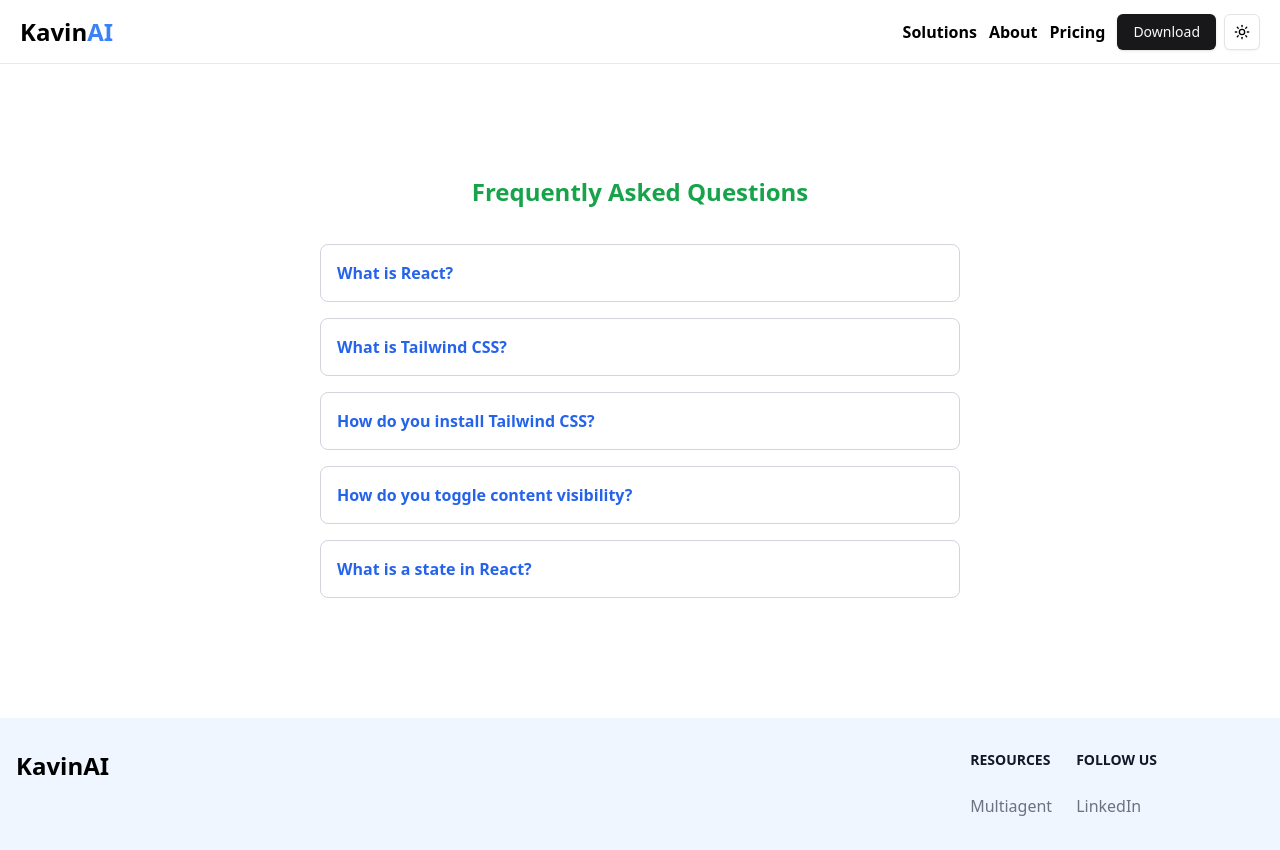
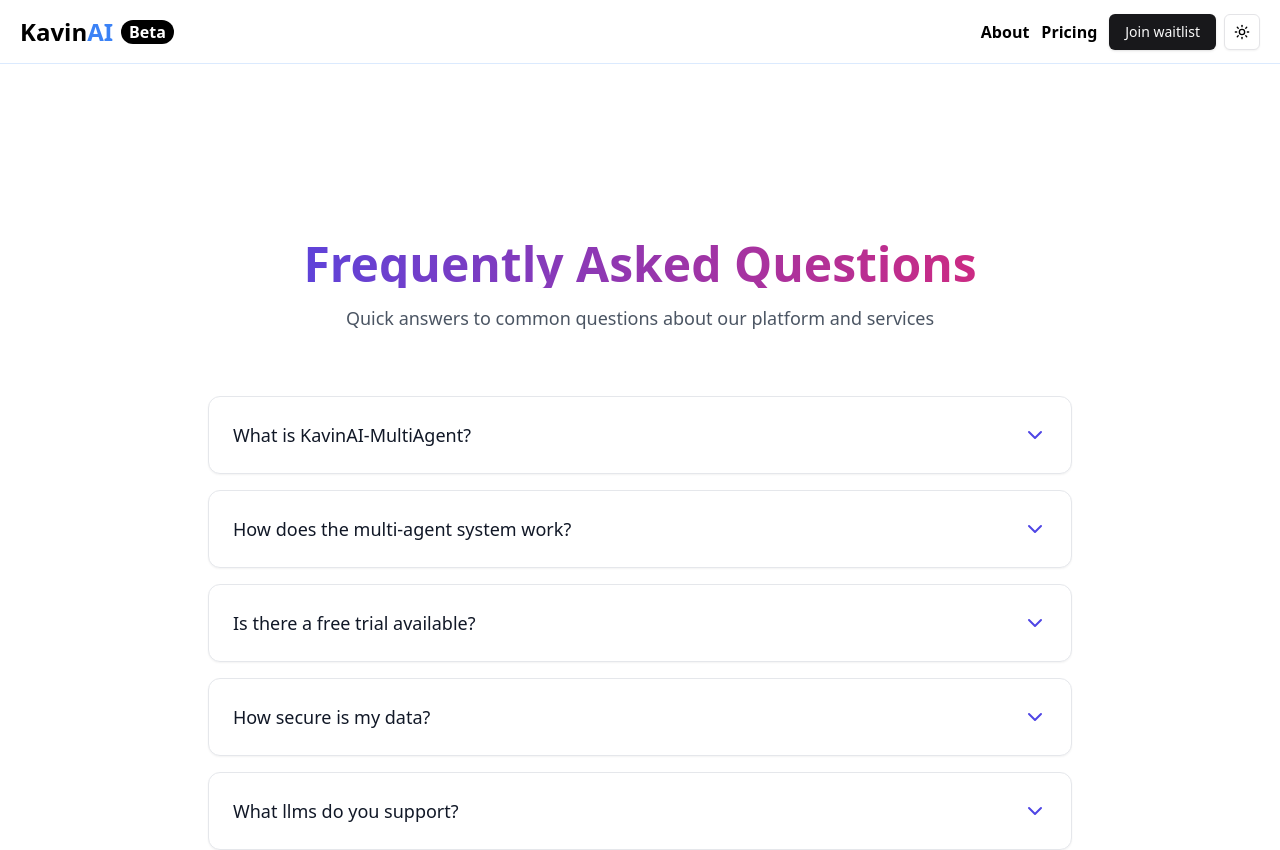
Before and after one commit to krkavinraj/kavinai-website, a Next.js app: page /questions in a window 1280 px wide. Shown: the top 850 px of the page. Built offline with nearby package versions, Linux system fonts and the light colour scheme.

Commit message:
added waitlist

```diff
--- a/src/app/(pages)/page.tsx
+++ b/src/app/(pages)/page.tsx
@@ -1,7 +1,9 @@
+import FAQ from "@/components/faq";
 import { Hero } from "@/components/hero";
 import { PainPoints } from "@/components/pain-points";
 import { PricingComp } from "@/components/pricing-comp";
 import { UseCases } from "@/components/use-cases";
+import { Waitlist } from "@/components/waitlist";
 import { WhyUs } from "@/components/why-us";
 
 // code
@@ -15,9 +17,10 @@
       <PainPoints />
       </div>
       <WhyUs />
+      <Waitlist />
+      <FAQ />
       <PricingComp />
       {/* <Testimonial /> */}
-      {/* <FAQ /> */}
     </main>
   );
 }
--- a/src/components/faq.tsx
+++ b/src/components/faq.tsx
@@ -1,4 +1,5 @@
 "use client";
+import { ChevronDownIcon } from 'lucide-react';
 import React, { useState } from 'react';
 
 const FAQ = () => {
@@ -6,26 +7,25 @@
 
   const faqs = [
     {
-      question: `What is React?`,
-      answer: `React is a JavaScript
-                     library for building user interfaces.`
+      question: "What is KavinAI-MultiAgent?",
+      answer: "KavinAI-MultiAgent is an advanced AI agent desktop application that leverages multiple specialized agents working in tandem to automate complex tasks and supercharge productivity."
     },
     {
-      question: `What is Tailwind CSS?`,
-      answer: `Tailwind CSS is a utility-first
-                     CSS framework for creating custom designs.` },
+      question: "How does the multi-agent system work?",
+      answer: "Our system coordinates specialized AI agents, each optimized for specific tasks, to collaborate and solve problems more efficiently than single-agent systems."
+    },
     {
-      question: `How do you install Tailwind CSS?`,
-      answer: `You can install Tailwind CSS using npm
-                     and configure it in your project.`},
+      question: "Is there a free trial available?",
+      answer: "Yes, you can try KavinAI-MultiAgent for free right now by joining waitlist. But in future KavinAI-Multiagent will be paid."
+    },
     {
-      question: `How do you toggle content visibility?`,
-      answer: `You can use state management in
-                     React to toggle content visibility.` },
+      question: "How secure is my data?",
+      answer: "We use enterprise-grade encryption and comply with global data protection regulations. Your data remains private and is never used for training our models. You can store your data in your system too."
+    },
     {
-      question: `What is a state in React?`,
-      answer: `State is an object that holds the
-                     values that determine the behavior of a component.` }
+      question: "What llms do you support?",
+      answer: "We support many state of the art llms like GPT-4o, Deepseek R1, Llama-3.3 etc."
+    }
   ];
 
   const handleToggle = (index: number) => {
@@ -33,31 +33,47 @@
   };
 
   return (
-    <div className="max-w-2xl mx-auto p-4 pb-10">
-      <h1 className="text-2xl font-bold
-                           mb-9 mt-4 text-green-600 dark:text-white
-                           text-center">
-        Frequently Asked Questions
-      </h1>
+    <section className="max-w-4xl mx-auto px-4 py-16 sm:py-24">
+      <div className="text-center mb-16">
+        <h2 className="text-4xl md:text-5xl font-bold bg-gradient-to-r from-indigo-600 to-pink-600 dark:from-indigo-400 dark:to-pink-400 bg-clip-text text-transparent">
+          Frequently Asked Questions
+        </h2>
+        <p className="mt-4 text-lg text-gray-600 dark:text-gray-300 max-w-2xl mx-auto">
+          Quick answers to common questions about our platform and services
+        </p>
+      </div>
+
       <div className="space-y-4">
         {faqs.map((faq, index) => (
-          <div key={index} className="border border-gray-300
-                                                rounded-lg p-4">
+          <div
+            key={index}
+            className="group bg-white dark:bg-gray-800/50 backdrop-blur-sm border border-gray-200 dark:border-gray-700 rounded-xl shadow-sm hover:shadow-md transition-all duration-200"
+          >
             <button
               onClick={() => handleToggle(index)}
-              className="w-full text-left
-                                       font-semibold text-blue-600 dark:text-white
-                                       hover:text-blue-800 focus:outline-none"
+              className="w-full flex justify-between items-center p-6"
             >
-              {faq.question}
+              <span className="text-lg font-medium text-gray-900 dark:text-gray-100 text-left pr-4">
+                {faq.question}
+              </span>
+              <ChevronDownIcon className={`w-6 h-6 text-indigo-600 dark:text-indigo-400 transform transition-transform ${
+                openIndex === index ? 'rotate-180' : ''
+              }`} />
             </button>
-            <p className={`mt-2 text-gray-700 dark:text-gray-300 ${openIndex === index ? '' : 'hidden'} transition-all duration-100`}>
-              {faq.answer}
-            </p>
+
+            <div className={`overflow-hidden transition-all duration-300 ${
+              openIndex === index ? 'max-h-96 opacity-100' : 'max-h-0 opacity-0'
+            }`}>
+              <div className="px-6 pb-6 pt-2 border-t border-gray-100 dark:border-gray-700/50">
+                <p className="text-gray-600 dark:text-gray-300 leading-relaxed">
+                  {faq.answer}
+                </p>
+              </div>
+            </div>
           </div>
         ))}
       </div>
-    </div>
+    </section>
   );
 };
 
--- a/src/components/hero.tsx
+++ b/src/components/hero.tsx
@@ -10,7 +10,7 @@
       <section className="tag_line text-center md:mx-0 mx-5">
         <h1 className='md:text-6xl text-4xl font-bold md:pt-16 pt-10 lg:w-[40%] md:w-[60%] w-[100%] mx-auto md:leading-[4rem] leading-[3rem]'><span className='text-purple-500'>MultiAgents</span> Made To Understand You</h1>
         <p className='mt-2 mx-auto lg:w-[40%] md:w-[60%] w-[100%] dark:text-gray-400 text-gray-800'>An AI agent designed to control your entire PC through simple prompts, handling tasks just like a human—seamlessly, efficiently, and intuitively.</p>
-        <Link href={'/download'}><Button className='mt-5 md:text-xl text-lg px-7 py-7'>Download for desktop</Button></Link>
+        <Link href={'/waitlist'}><Button className='mt-5 md:text-xl text-lg px-7 py-7'>Join the waitlist</Button></Link>
       </section>
       <section className="feature_image md:mx-auto md:px-0 px-5 md:w-1/2 w-full mt-10">
         <Image className='rounded-lg' src={app_image} alt='kavinai' />
--- a/src/components/navbar.tsx
+++ b/src/components/navbar.tsx
@@ -18,19 +18,19 @@
     }
     return (
         <nav className='sticky top-0 left-0 z-50 flex justify-between backdrop-filter backdrop-blur-lg border-b-[.5px] border-b-blue-100 dark:border-b-[#474f57] bg-[#ffffff54] dark:bg-[#111827d8] h-16 items-center px-5'>
-            <div className="left_side">
+            <div className="left_side flex items-center">
                 <div className="logo text-2xl font-bold">
                     <Link href={'/'}><h1>Kavin<span className='text-blue-500'>AI</span></h1></Link>
                 </div>
+                <Link className='beta_button ml-2 md:block hidden bg-black dark:bg-white text-white dark:text-black font-semibold px-2 rounded-full' href={'/'}>Beta</Link>
             </div>
             <div className="right_side flex items-center">
                 <ul className={`pages md:flex block md:static absolute top-16 left-0 text-center w-full justify-center md:bg-transparent bg-[#ffffff] dark:bg-[#111827] ${nav ? "translate-x-0" : "-translate-x-full"} md:translate-x-0 duration-100`}>
-                    <li className='mr-3 font-semibold hover:underline underline-offset-2 transition-all duration-100 md:my-0 my-5'><Link href='/'>Solutions</Link></li>
                     <li className='mr-3 font-semibold hover:underline underline-offset-2 transition-all duration-100 md:my-0 my-5'><Link target='_' href='https://www.linkedin.com/company/kavinai/about/'>About</Link></li>
                     <li className='mr-3 font-semibold hover:underline underline-offset-2 transition-all duration-100 md:my-0 my-5'><Link href='/pricing'>Pricing</Link></li>
                 </ul>
                 <div className="download">
-                    <Button><Link href={'/download'}>Download</Link></Button>
+                    <Button><Link href={'/waitlist'}>Join waitlist</Link></Button>
                 </div>
                 <div className="theme ml-2">
                     <ModeToggle />
--- /dev/null
+++ b/src/components/waitlist.tsx
@@ -0,0 +1,31 @@
+import { HeartHandshakeIcon } from 'lucide-react'
+import Link from 'next/link'
+import React from 'react'
+import { Button } from './ui/button'
+
+export const Waitlist = () => {
+    return (
+        <section className='flex justify-center py-20 px-4'>
+            <div className="waitlist max-w-4xl space-y-8 text-center">
+                <div className="icon flex justify-center animate-pulse">
+                    <HeartHandshakeIcon className='size-32 text-rose-600 dark:text-rose-400 bg-gradient-to-br from-pink-100 to-blue-100 dark:from-pink-900/30 dark:to-blue-900/30 p-6 rounded-[2rem] shadow-lg' />
+                </div>
+                <div className="details space-y-6 text-center">
+                    <h2 className='text-5xl md:text-6xl font-bold bg-gradient-to-r from-gray-800 to-rose-600 dark:from-gray-100 dark:to-rose-400 bg-clip-text text-transparent mx-auto'>
+                        Try it for free
+                    </h2>
+
+                    <p className='text-lg md:text-xl text-gray-600 dark:text-gray-300 max-w-2xl mx-auto leading-relaxed'>
+                        Supercharge your productivity with KavinAI-MultiAgent. Deploy AI agents to handle your workload and experience next-level performance today.
+                    </p>
+
+                    <div className='mt-8 hover:scale-[1.02] transition-transform flex justify-center'>
+                        <Link href={'/waitlist'}>
+                            <Button>Join Waitlist</Button>
+                        </Link>
+                    </div>
+                </div>
+            </div>
+        </section>
+    )
+}
```
Also changed, not shown: src/app/(pages)/waitlist/page.tsx (added, +29 -0 lines).
